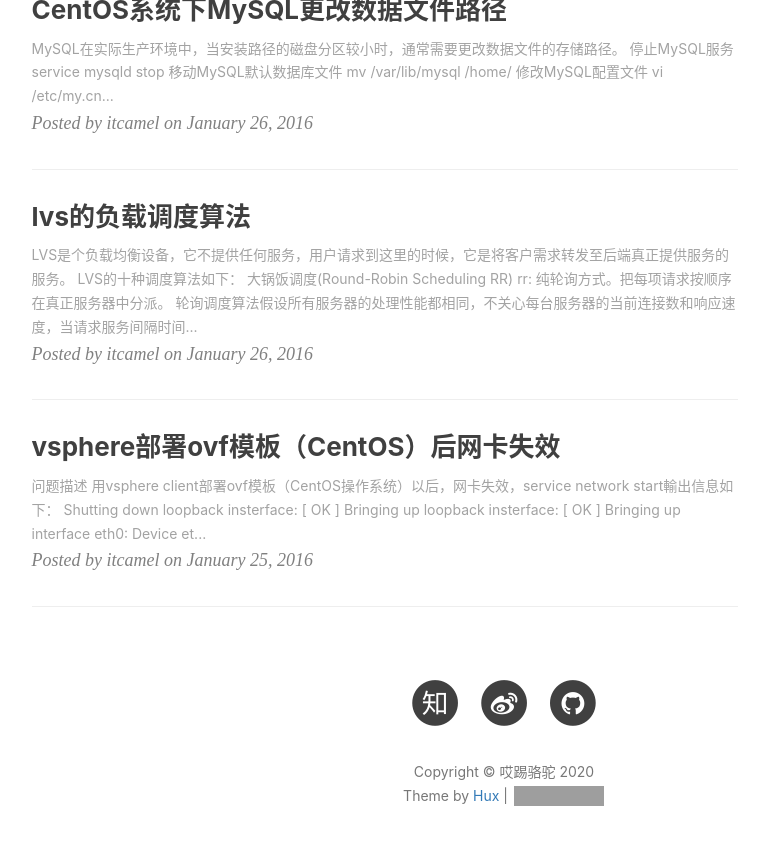
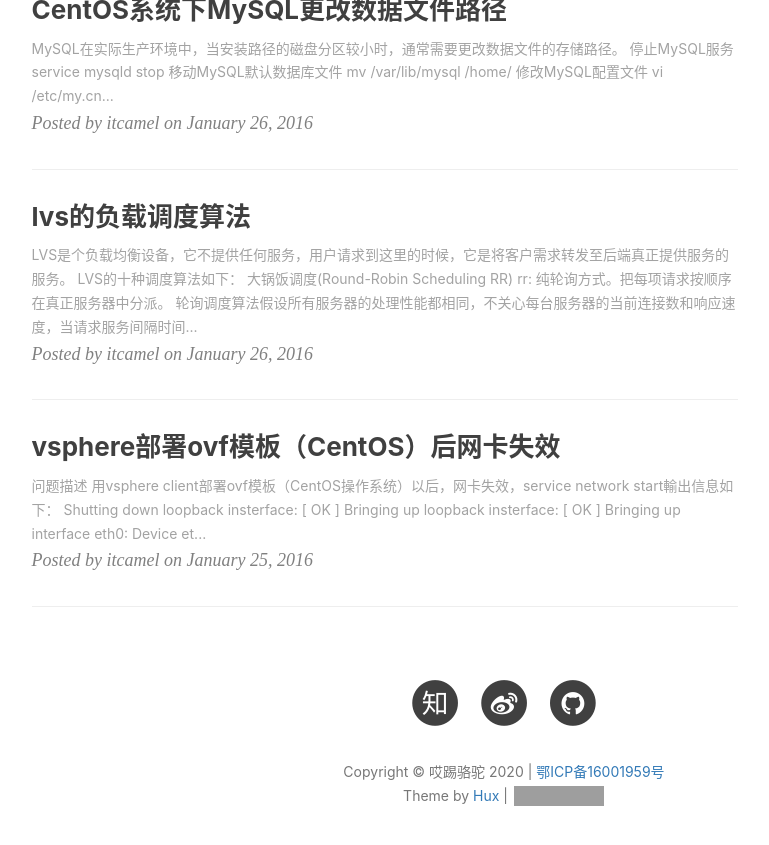
Before and after one commit to lix511/lix511.github.io, a Jekyll site: the page built from index.html, in a window 1280 px wide and 900 px high, scrolled down 1604 px. Shown: the top 845 px of the window, without its empty margins (136-905 px from the left). Built offline with Jekyll 4.4.1, drawn with Linux system fonts in a browser that asks for light colours; nearby versions of some CDN libraries; the list of posts is cut into pages by our own code; comment, search, counter and statistics services are not loaded; grey boxes are pictures that could not be loaded.

Commit message:
增加备案号

```diff
--- a/_config.yml
+++ b/_config.yml
@@ -7,6 +7,7 @@ description: ""
 keyword: ""
 url: "http://www.itcamel.cn"              # your host, for absolute URL
 baseurl: ""         # for example, '/blog' if your blog hosted on 'host/blog'
+icp_bumber: "鄂ICP备16001959号"
 
 
 
--- a/_includes/footer.html
+++ b/_includes/footer.html
@@ -70,7 +70,7 @@
                     {% endif %}
                 </ul>
                 <p class="copyright text-muted">
-                    Copyright &copy; {{ site.title }} {{ site.time | date: '%Y' }}
+                    Copyright &copy; {{ site.title }} {{ site.time | date: '%Y' }} | <a target="_blank" href="http://www.beian.miit.gov.cn">{{ site.icp_bumber }}</a>
                     <br>
                     Theme by <a href="http://huangxuan.me">Hux</a> |
                     <iframe
```
